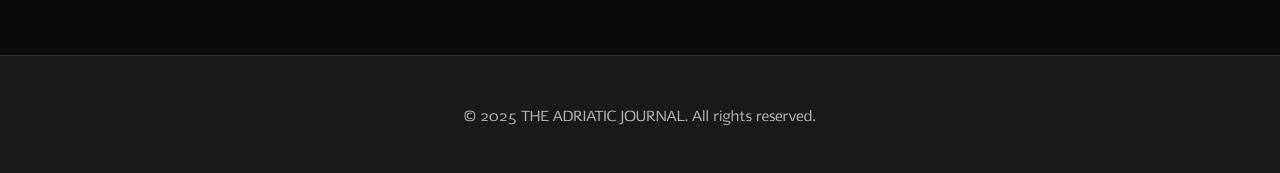
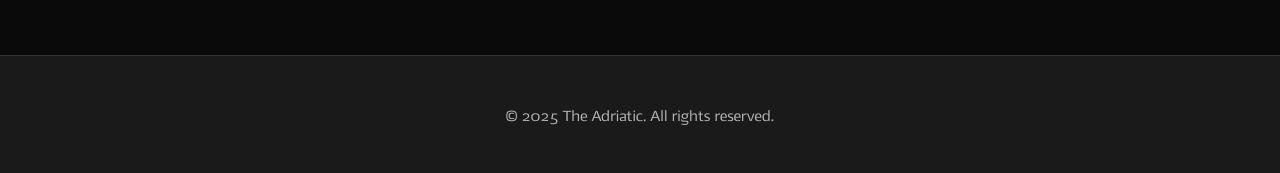
Before and after one commit to tfhoerest/azt, a Jekyll site: the page built from index.html, in a window 1280 px wide. Shown: the part 1270-1443 px from the top of the page. Built offline with Jekyll 4.4.1, drawn with Linux system fonts in a browser that asks for light colours; some web fonts are replaced; the list of posts is cut into pages by our own code.

Commit message:
Update _config.yml

```diff
--- a/_config.yml
+++ b/_config.yml
@@ -1,4 +1,4 @@
-title: "THE ADRIATIC JOURNAL"
+title: "The Adriatic"
 description: "An open-source initiative for tracking global news, conflict, and intelligence"
 url: "https://tramci.github.io"
 baseurl: "/azt"
```
